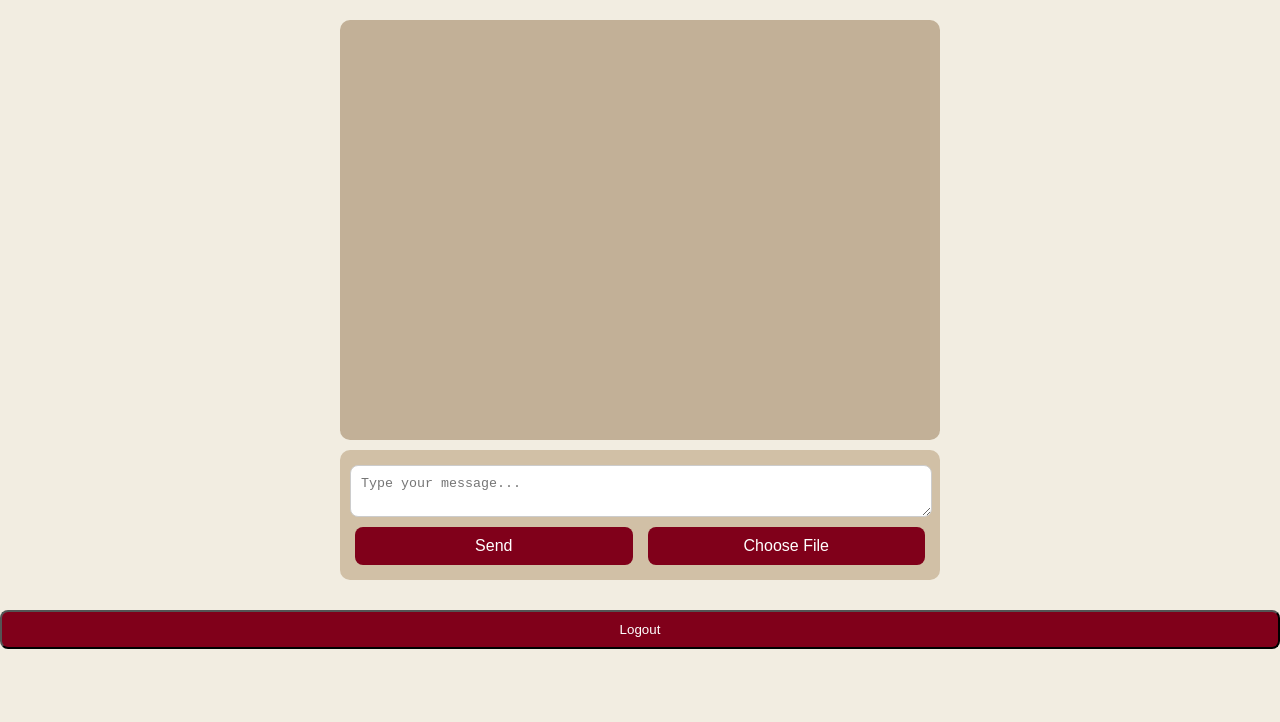
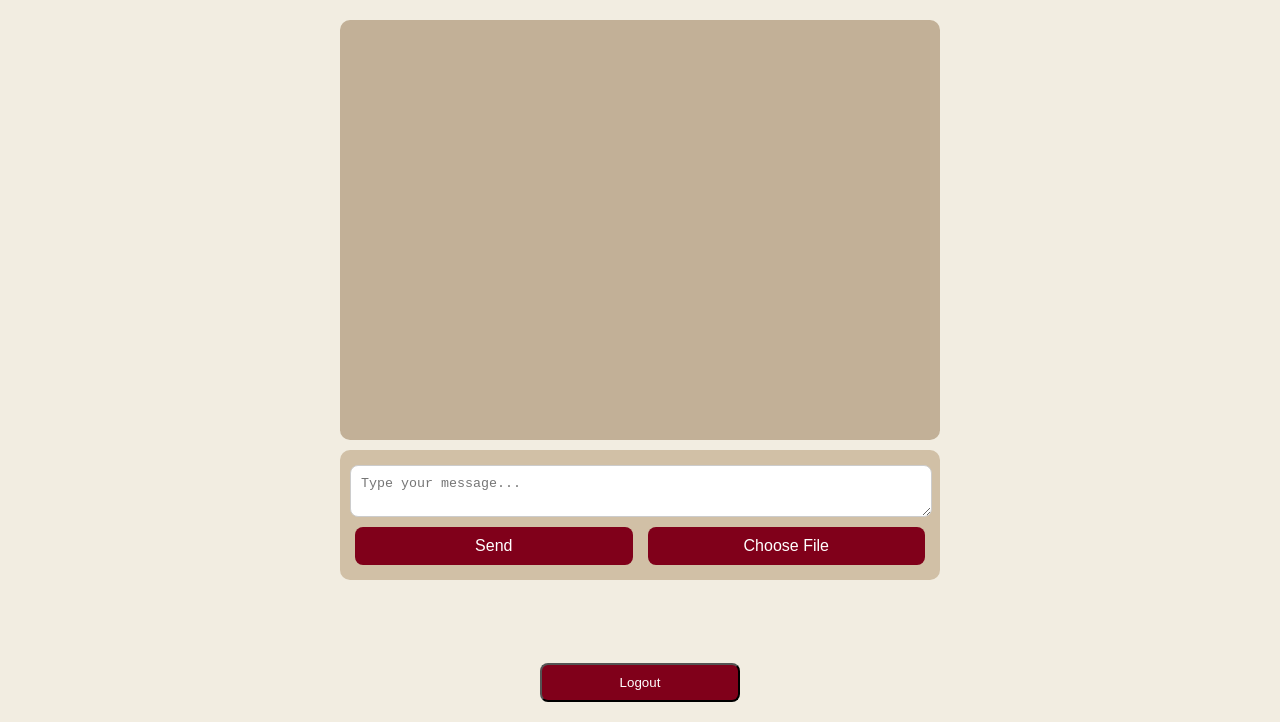
Before and after one commit to LanceSantana/Project-Navigator, a plain HTML site: page main.html in a window 1280 px wide. Shown: the part 78-800 px from the top of the page. Drawn offline with Linux system fonts and the light colour scheme.

Commit message:
stylized main.html

```diff
--- a/main.html
+++ b/main.html
@@ -26,6 +26,7 @@
         </div>
     </div>
 
+    <!-- Logout Button -->
     <button class="logout-button" onclick="logout()">Logout</button>
 
     <pre id="output"></pre>
@@ -96,7 +97,7 @@
             }
 
             const formData = new FormData();
-            formData.append('pdfFile', file);
+            formData.append('pdfFile', file);  // Append the file to FormData object
 
             const response = await fetch(`${API_URL}/upload-pdf`, {
                 method: 'POST',
--- a/style.css
+++ b/style.css
@@ -109,15 +109,18 @@ h1 {
 
 /* Logout Button Positioning and Styling */
 .logout-button {
-    width: 100%; /* Make it the same width as the chatbox */
+    position: fixed;
+    bottom: 20px;
+    left: 50%;
+    transform: translateX(-50%);  /* Center the button horizontally */
+    width: 200px;  /* Optional: Adjust the width of the button */
     background-color: #80001A;
     color: white;
     padding: 10px;
     border-radius: 8px;
     cursor: pointer;
     transition: background-color 0.3s ease;
-    text-align: center;
-    margin-top: 10px; /* Add some space above the button */
+    text-align: center; /* Center the text inside the button */
 }
 
 .logout-button:hover {
```
